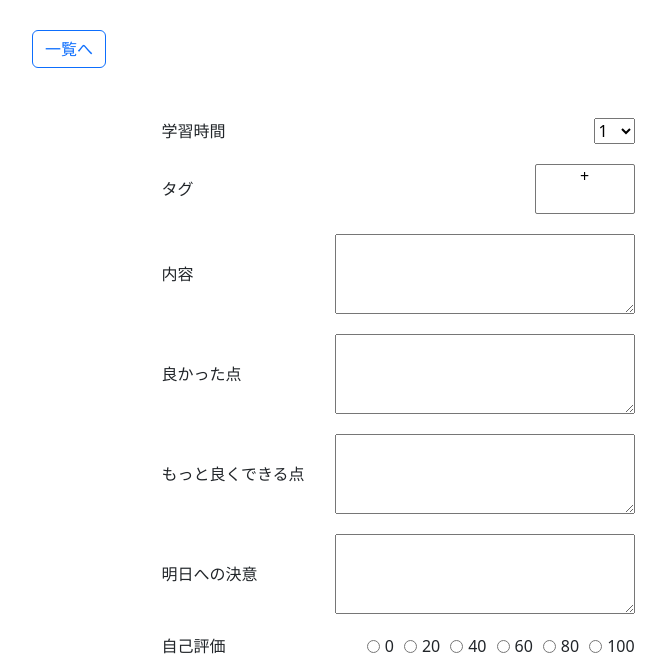
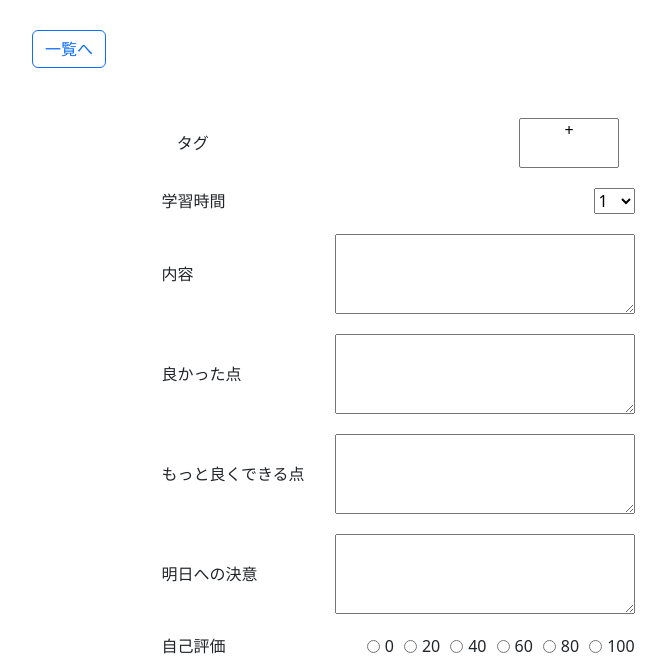
Before and after one commit to rereika/team_app_1, a PHP site: page /register.php in a window 1280 px wide. Shown: the top 657 px of the page, without its empty margins (258-924 px from the left). Run offline with PHP 8.4, Linux system fonts and the light colour scheme; data that the repository does not hold is empty.

Commit message:
登録画面のタグボックスの位置を調整

```diff
--- a/css/register.css
+++ b/css/register.css
@@ -45,13 +45,19 @@
   display: flex;
   flex-direction: column;
   align-items: flex-start;
-  width: 150px;
+  /* ↓をコメントアウト */
+  /* width: 150px; */
 }
 
 .tag-item {
   display: flex;
   flex-direction: row;
   align-items: center;
+  /* ↓4行を新規追加 */
+  justify-content: space-between;
+  margin: 0 auto;
+  width: 442.39px;
+  transform: translateX(1rem);
 }
 
 .tagForm {
--- a/register.php
+++ b/register.php
@@ -36,8 +36,21 @@
     <button type="button" class="btn btn-outline-primary list-button">一覧へ</button>
   </header>
 
-  <form>
-    <div class="inner">
+  <div class="inner">
+    <form class="tag-item">
+      タグ
+      <div class="select-container">
+        <select id="tagSelect" name="tag" multiple>
+          <?php foreach ($tags as $tag) : ?>
+            <option value="<?= $tag['tag_name']; ?>"><?= $tag['tag_name']; ?></option>
+          <?php endforeach; ?>
+          <option value="new">+</option>
+        </select>
+        <input type="text" id="newTag" class="new-tag" placeholder="新しいタグを入力">
+      </div>
+    </form>
+
+    <form>
       <ul>
         <li>学習時間
           <select id="study time">
@@ -46,18 +59,6 @@
               <option value="" <?= $i === $hour ? "selected" : '' ?>><?= $i; ?></option>
             <?php endfor; ?>
           </select>
-        </li>
-
-        <li class="tag-item">タグ
-          <div class="select-container">
-            <select id="tagSelect" name="tag" multiple>
-              <?php foreach ($tags as $tag) : ?>
-                <option value="<?= $tag['tag_name']; ?>"><?= $tag['tag_name']; ?></option>
-              <?php endforeach; ?>
-              <option value="new">+</option>
-            </select>
-            <input type="text" id="newTag" class="new-tag" placeholder="新しいタグを入力">
-          </div>
         </li>
 
         <li>内容<textarea><?= $studies !== '' ? $studies : ''; ?></textarea></li>
@@ -97,8 +98,8 @@
           </div>
         </li>
       </ul>
-    </div>
-  </form>
+    </form>
+  </div>
 
   <footer>
     <button type="button" class="btn btn-outline-primary register-button">登録</button>
```
